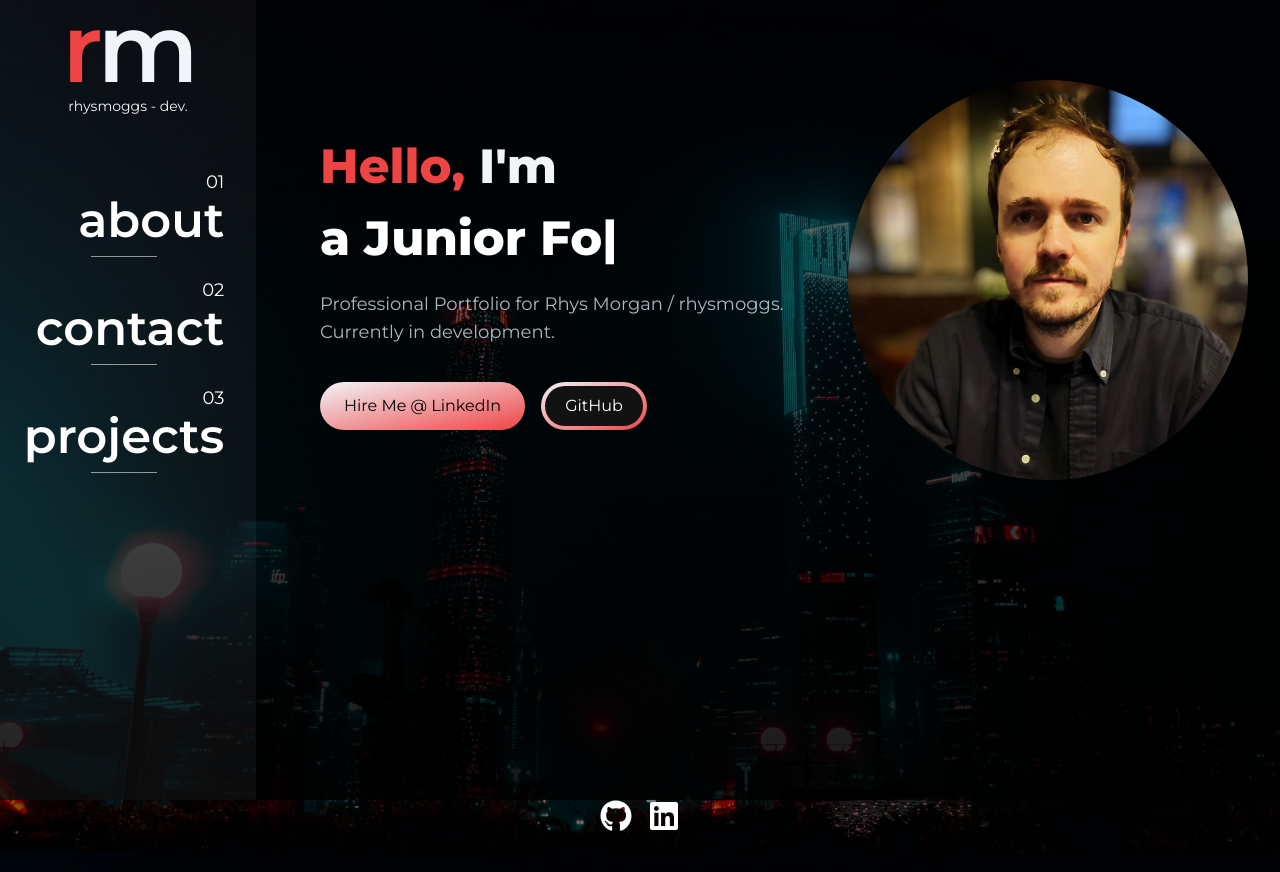
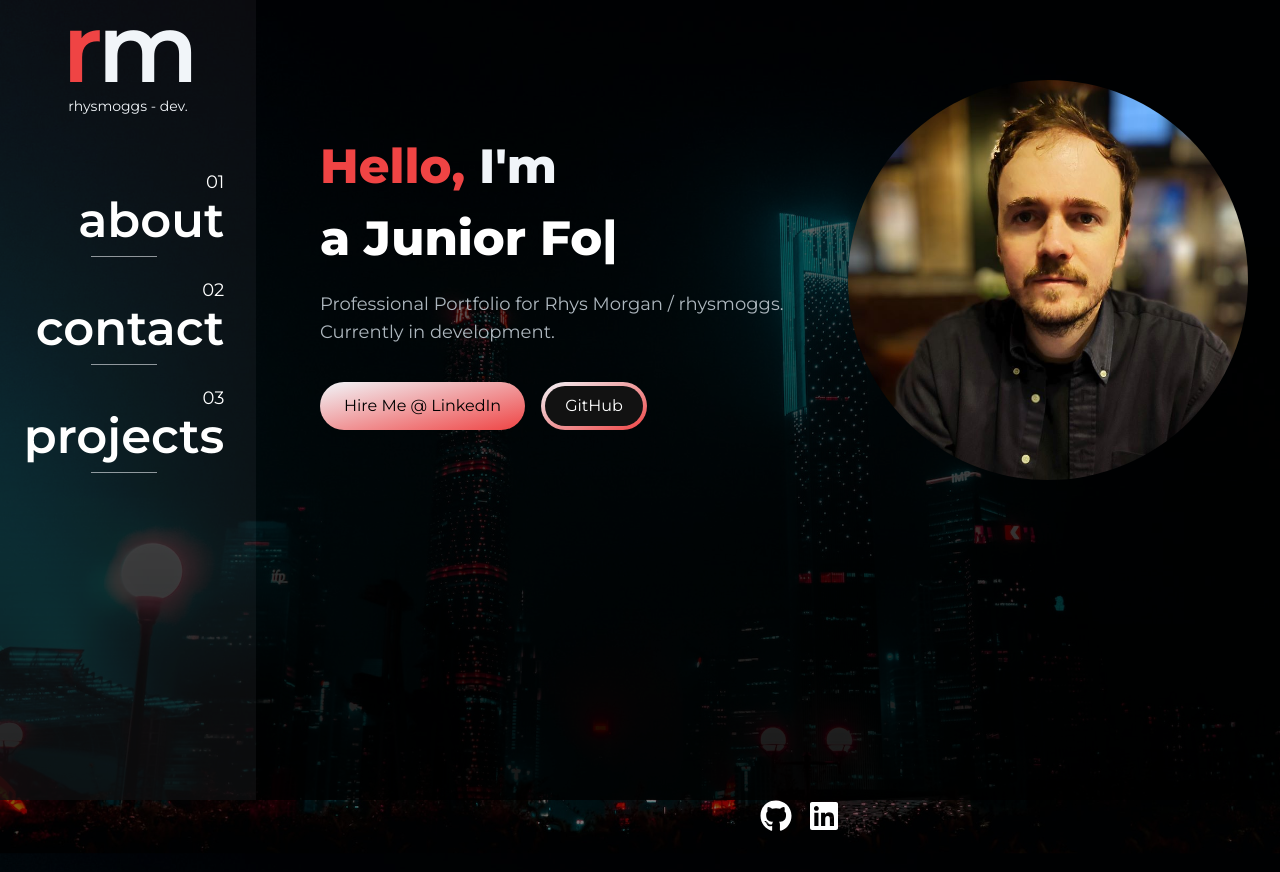
Before and after one commit to rhysmoggs/portfolio2024, a Next.js app: page / in a window 1280 px wide. Built offline with nearby package versions, Linux system fonts and the light colour scheme.

Commit message:
add active state to NavLink page title

```diff
--- a/app/components/Footer.jsx
+++ b/app/components/Footer.jsx
@@ -3,7 +3,7 @@ import React from 'react'
 
 function Footer() {
   return (
-    <footer className='mb-10 flex flex-row justify-center'>
+    <footer className='mb-10 flex flex-row justify-center centerFooter'>
       {/* <span>rhysmoggs</span> */}
       <Link
         href={'https://www.linkedin.com/in/rhysmoggs/'}
--- a/app/components/NavLink.jsx
+++ b/app/components/NavLink.jsx
@@ -1,8 +1,10 @@
 import Link from 'next/link'
 import React from 'react'
 import { motion } from 'framer-motion'
+import { usePathname } from 'next/navigation'
 
 const NavLink = ({ href, title, pageNo }) => {
+  const pathname = usePathname()
   return (
     <>
       <Link
@@ -16,7 +18,9 @@ const NavLink = ({ href, title, pageNo }) => {
           whileHover={{ scale: 1.15 }}
           initial={{ opacity: 1, scale: 1 }}
           transition={{ duration: 0.5 }}
-          className='text-white text-sm md:font-medium xl:font-semibold md:text-4xl lg:text-5xl'
+          className={`text-white text-sm md:font-medium xl:font-semibold md:text-4xl lg:text-5xl ${
+            pathname === href ? 'text-red-500' : ''
+          }`}
         >
           {title}
         </motion.h1>
--- a/app/globals.css
+++ b/app/globals.css
@@ -35,6 +35,10 @@ body {
   margin-left: calc(25vw);
 }
 
+.centerFooter {
+  margin-left: calc(25vw);
+}
+
 @media screen and (max-width: 768px) {
   .calcWidth {
     margin: 0px 40px;
```
